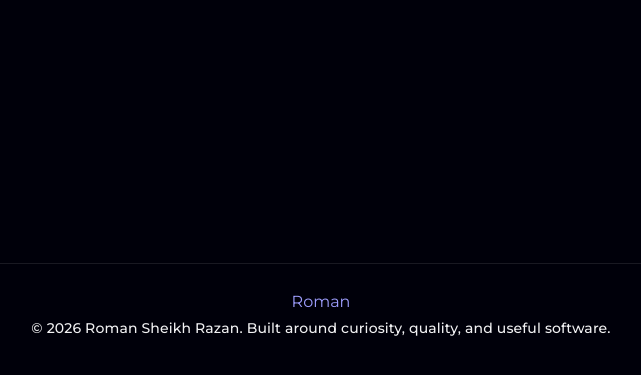
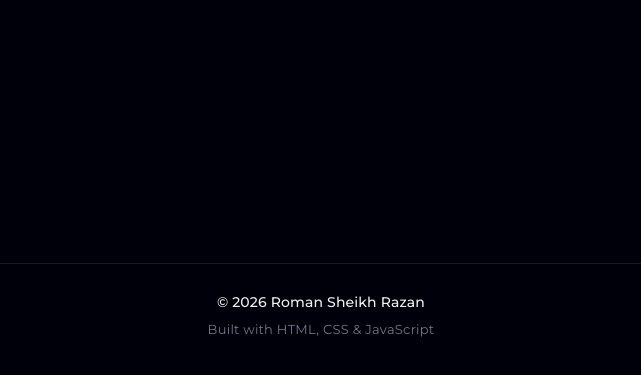
Before and after one commit to romanrazan/Roman_Portfolio, a plain HTML site: page index.html in a window 1280 px wide. Shown: the part 5533-5908 px from the top of the page, without its empty margins (319-960 px from the left). Drawn offline with nearby package versions, Linux system fonts and the light colour scheme; a web font is replaced by a local one.

Commit message:
Update footer credit

```diff
--- a/index.html
+++ b/index.html
@@ -643,8 +643,8 @@
 
    <footer class="footer">
       <div class="footer__container container">
-         <a href="#home" class="footer__logo">Roman</a>
-         <p class="footer__copy">&copy; 2026 Roman Sheikh Razan. Built around curiosity, quality, and useful software.</p>
+         <p class="footer__copy">&copy; 2026 Roman Sheikh Razan</p>
+         <p class="footer__credit">Built with HTML, CSS &amp; JavaScript</p>
       </div>
    </footer>
 
```
